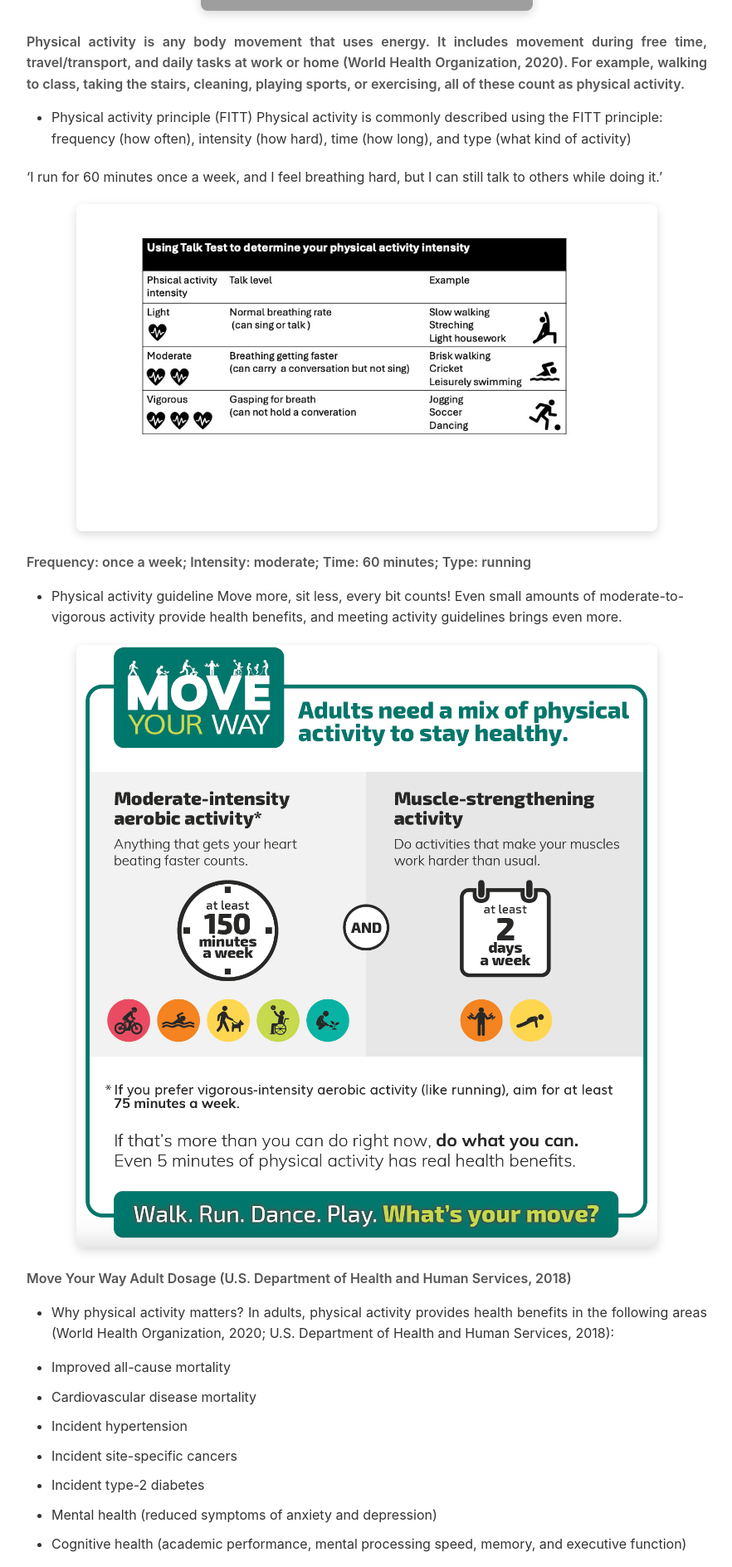
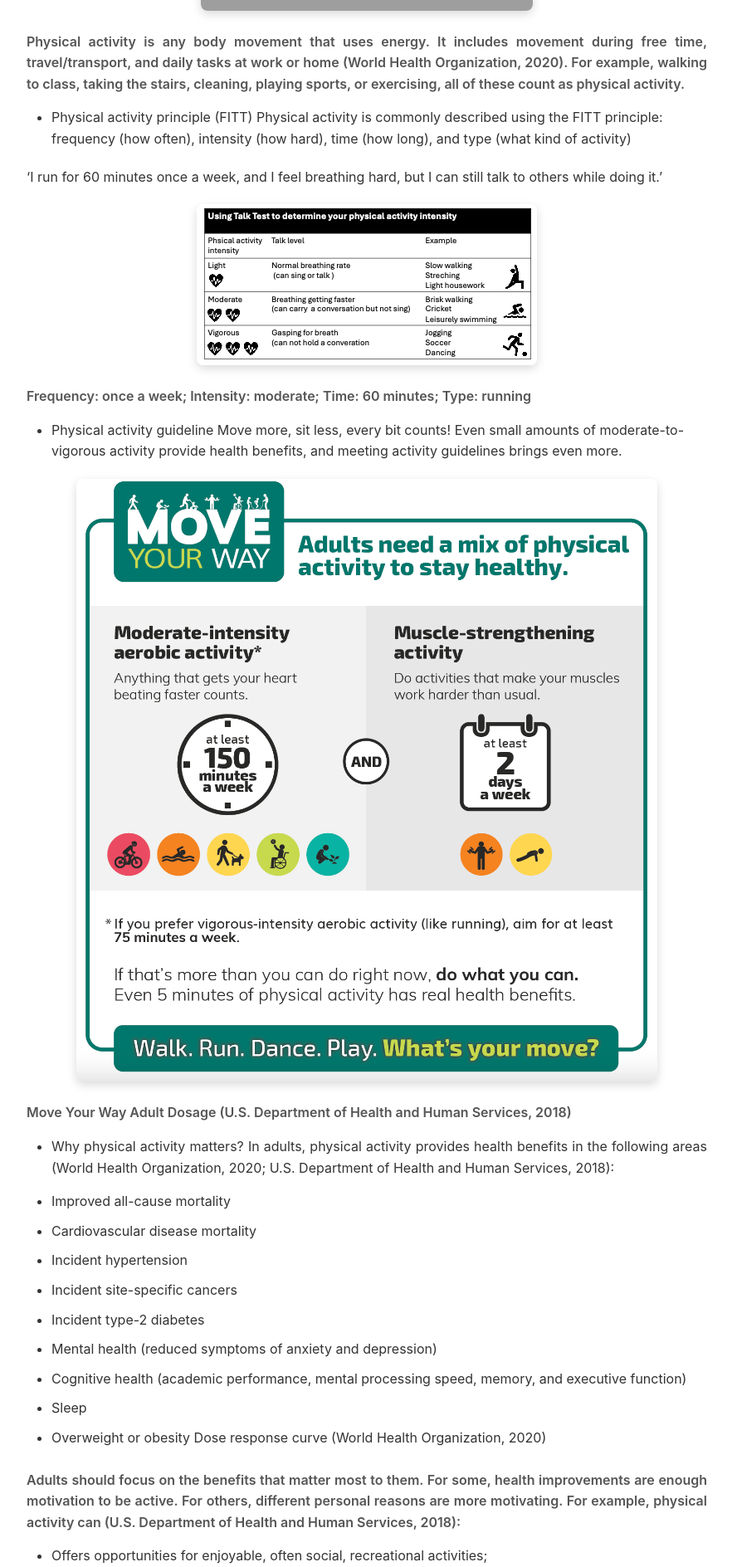
Before and after one commit to liangyahan-physical-education/liangyahan-physical-education.github.io, a Jekyll site: the page built from index.md, in a window 1280 px wide. Shown: the part 710-2598 px from the top of the page at 83% size, without its empty margins (198-1080 px from the left). Built offline with Jekyll 4.4.1, drawn with Linux system fonts in a browser that asks for light colours; grey boxes are pictures that could not be loaded.

Commit message:
Update talk_test image from jpg to png format

```diff
--- a/index.md
+++ b/index.md
@@ -19,7 +19,7 @@ Physical activity is any body movement that uses energy. It includes movement du
 Physical activity is commonly described using the FITT principle: frequency (how often), intensity (how hard), time (how long), and type (what kind of activity)
 
 'I run for 60 minutes once a week, and I feel breathing hard, but I can still talk to others while doing it.'
-![Talk Test]({{ '/pics/talk_test.jpg' | relative_url }})
+![Talk Test]({{ '/pics/talk_test.png' | relative_url }})
 
 
 Frequency: once a week; Intensity: moderate; Time: 60 minutes; Type: running
```
Also changed, not shown: pics/talk_test.jpg (deleted), pics/talk_test.png (added).
